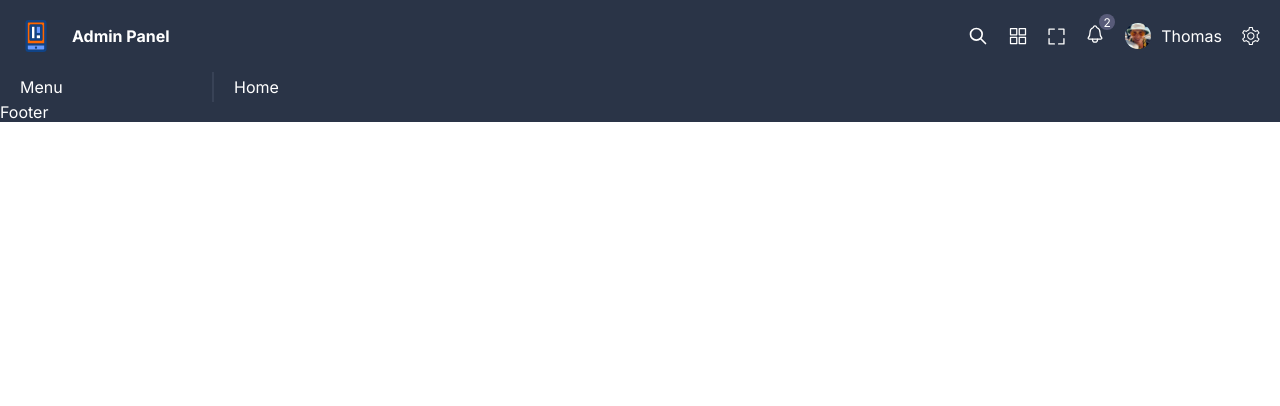
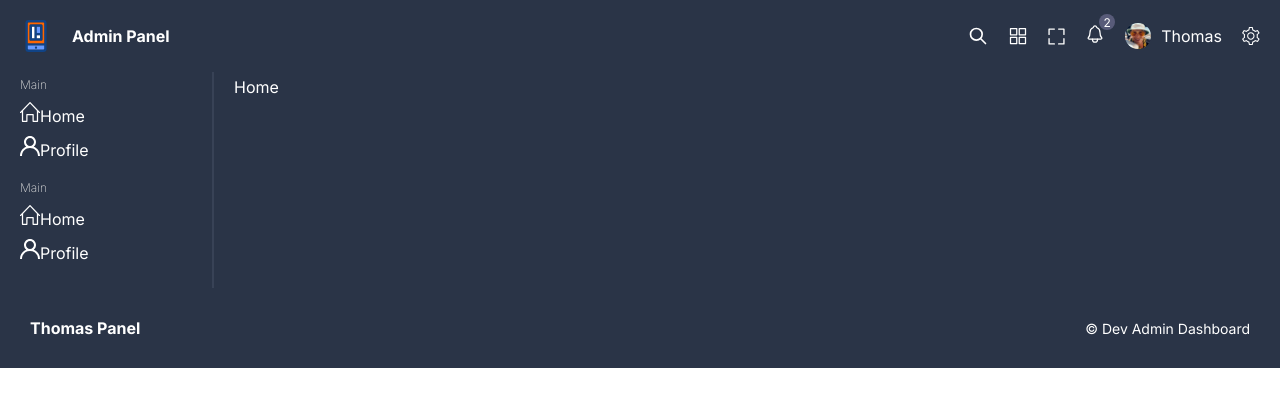
Before and after one commit to Thhomas1/adminpanel, a React (Vite) app: page / in a window 1280 px wide. Shown: the top 406 px of the page. Built offline with nearby package versions, Linux system fonts and the light colour scheme.

Commit message:
footer done

```diff
--- a/src/components/footer/Footer.tsx
+++ b/src/components/footer/Footer.tsx
@@ -3,8 +3,11 @@ import "./footer.scss"
 
 const Footer = () => {
   return (
-    <div className="footer">Footer</div>
+    <div className="footer">
+      <span>Thomas Panel</span>
+      <span>© Dev Admin Dashboard</span>
+    </div>
   )
 }
 
-export default Footer
+export default Footer;
--- a/src/components/footer/footer.scss
+++ b/src/components/footer/footer.scss
@@ -1,2 +1,21 @@
 .footer{
+    display: flex;
+    align-items: center;
+    justify-content: space-between;
+    padding: 30px;
+
+
+    span{
+        &:first-child{
+            font-weight: bold;
+        }
+
+        &:last-child{
+            font-size: 14px;
+        }
+
+        &:hover{
+            background-color: rgba(155, 147, 194, 0.411);
+        }
+    }
 }
--- a/src/components/menu/Menu.tsx
+++ b/src/components/menu/Menu.tsx
@@ -1,9 +1,36 @@
+import { Link } from "react-router-dom";
 import "./menu.scss"
 
 
 const Menu = () => {
   return (
-    <div className="menu">Menu</div>
+    <div className="menu">
+      <div className="item">
+        <span className="title">Main</span>
+        <Link to="/">
+        <img src="/home.svg" alt="" />
+        <span className="listItemTitle">Home</span>
+        </Link>
+
+        <Link to="/">
+        <img src="/profile.svg" alt="" />
+        <span className="listItemTitle">Profile</span>
+        </Link>
+      </div>
+
+      <div className="item">
+        <span className="title">Main</span>
+        <Link to="/">
+        <img src="/home.svg" alt="" />
+        <span className="listItemTitle">Home</span>
+        </Link>
+
+        <Link to="/">
+        <img src="/profile.svg" alt="" />
+        <span className="listItemTitle">Profile</span>
+        </Link>
+      </div>
+    </div>
   )
 }
 
--- a/src/components/menu/menu.scss
+++ b/src/components/menu/menu.scss
@@ -1,2 +1,17 @@
+@import "../../styles/variables.scss";
+
 .menu{
+
+    .item{
+        display: flex;
+        flex-direction: column;
+        gap: 10px;
+        margin-bottom: 20px;
+
+        .title{
+            font-size: 12px;
+            font-weight: 200;
+            color: $soft-color;
+        }
+    }
 }
```
